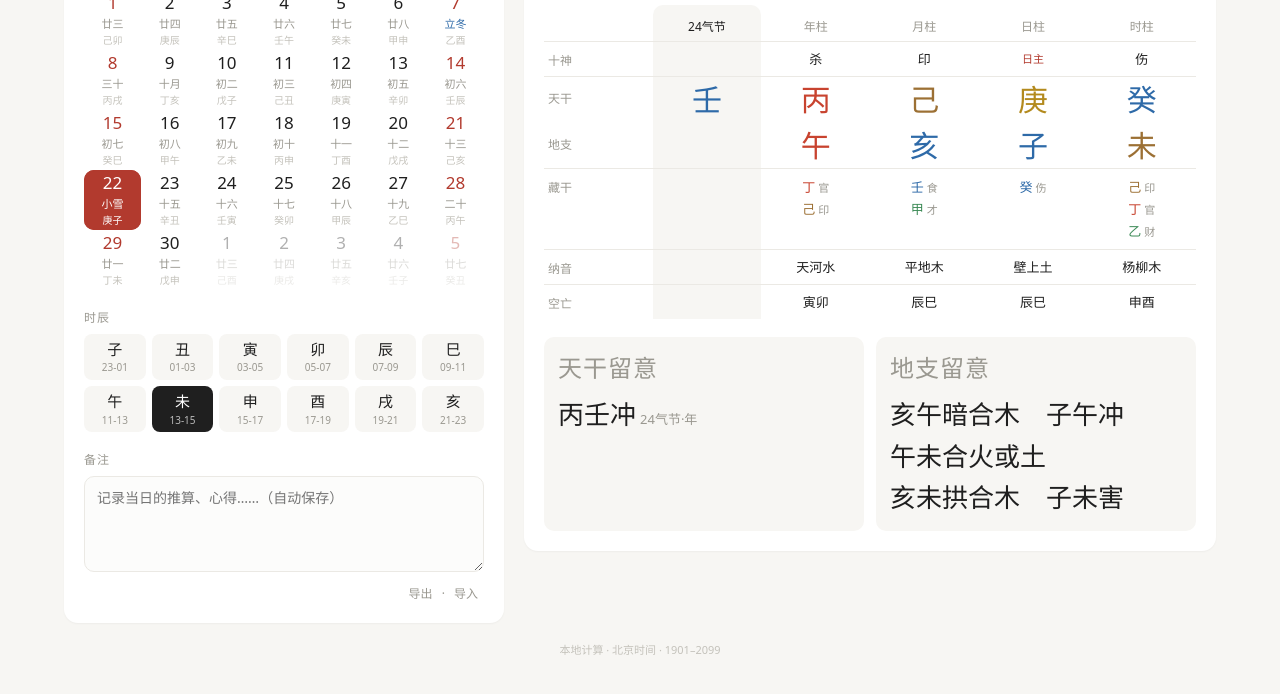
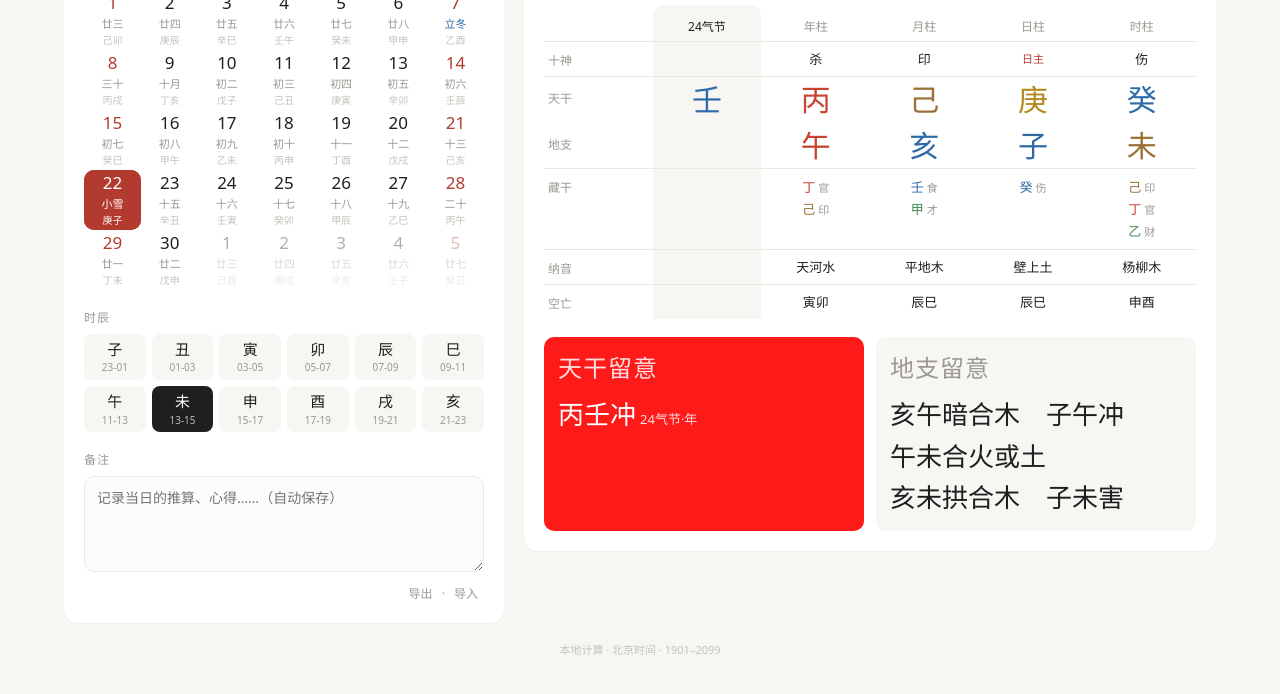
Before and after one commit to ws6464ghub/calendar, a plain HTML site: page index.html in a window 1280 px wide. Shown: the part 180-874 px from the top of the page. Drawn offline with Linux system fonts and the light colour scheme.

Commit message:
天干留意: bright red background with white text
Co-Authored-By: Claude Opus 5.5 <noreply@anthropic.com>

```diff
--- a/index.html
+++ b/index.html
@@ -102,6 +102,8 @@
   .box .it .src { font-size: 50%; color: var(--muted); margin-left: 4px; }
   .tg-box h4, .dz-box h4 { font-size: 24px; margin-bottom: 10px; }  /* 天干留意、地支留意：字号 2 倍 */
   .tg-box .v, .dz-box .v { font-size: 26px; line-height: 1.6; overflow-wrap: anywhere; }
+  .tg-box { background: #ff1a1a; color: #fff; }  /* 天干留意：亮红底，白字 */
+  .tg-box h4, .tg-box .none, .tg-box .it .src { color: rgba(255,255,255,.85); }
   .cg-box { margin-top: 12px; display: grid; grid-template-columns: 120px 1fr; gap: 16px; align-items: center; }
   .cg-box .w { font-size: 26px; font-weight: 600; color: var(--accent); text-align: center; }
   .cg-box .w small { display: block; font-size: 11px; color: var(--muted); font-weight: 400; letter-spacing: 1px; }
```
